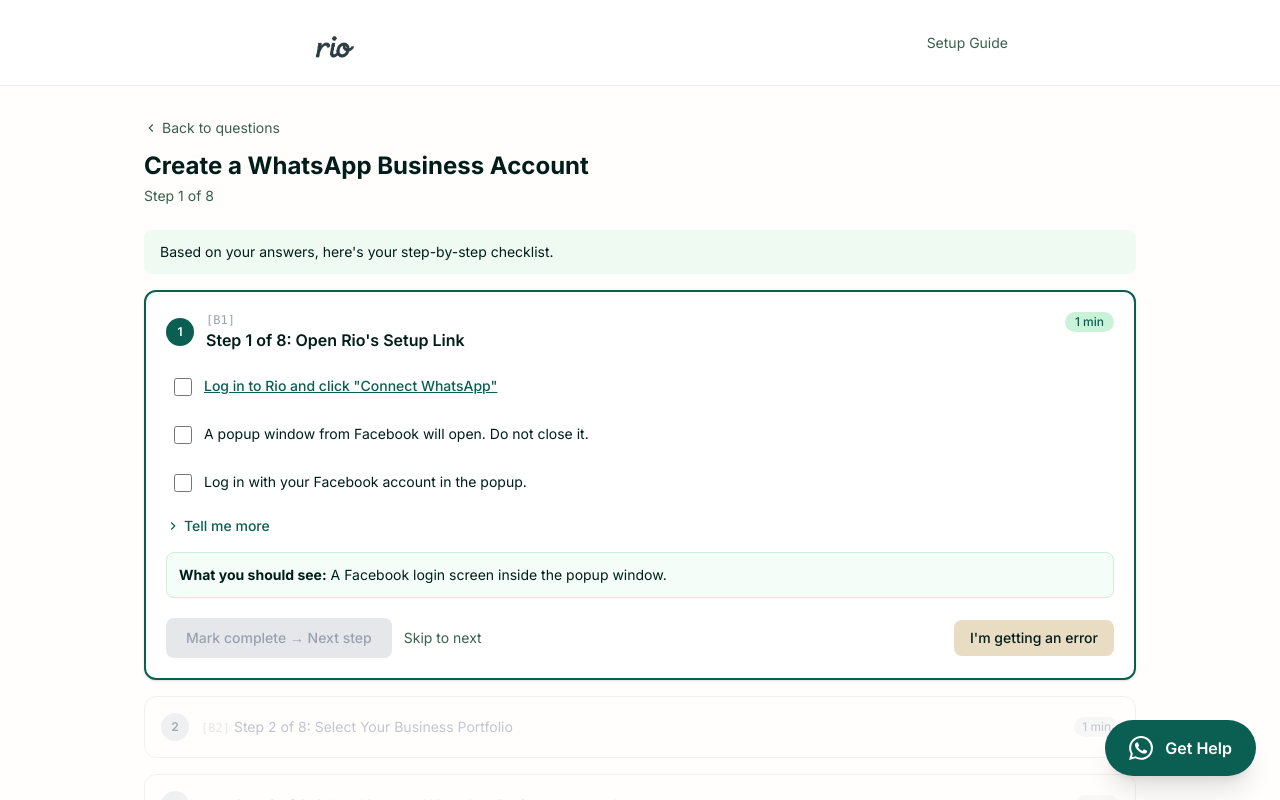
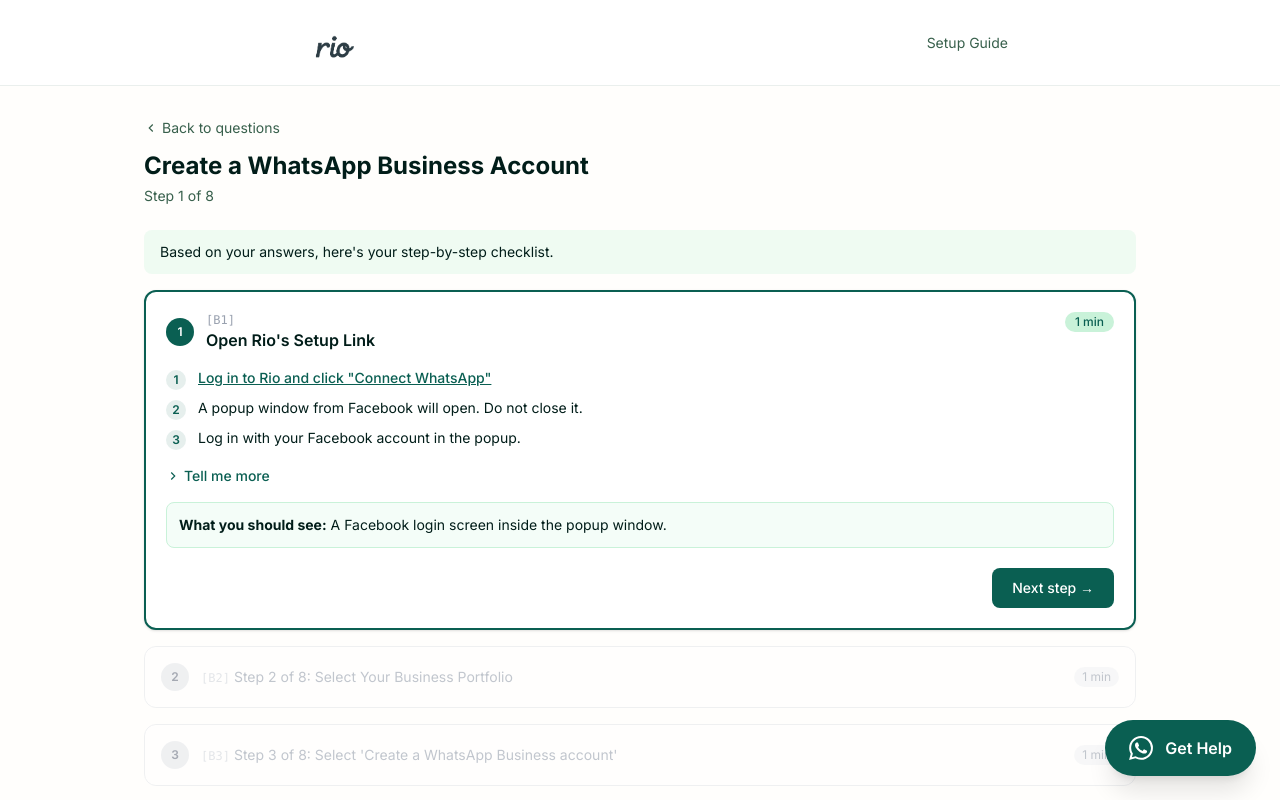
Before and after one commit to josephtandle/rio-onboarding-guide, a Next.js app: page /path-b in a window 1280 px wide. Shown: the top 800 px of the page. Built offline with nearby package versions, Linux system fonts and the light colour scheme.

Commit message:
feat: StepCard overhaul — numbered actions, inline error picker, Next step button
Co-Authored-By: Claude Sonnet 4.6 <noreply@anthropic.com>

```diff
--- a/components/StepCard.tsx
+++ b/components/StepCard.tsx
@@ -2,10 +2,8 @@
 
 import { useState } from "react";
 import Image from "next/image";
-import type { StepData } from "@/lib/types";
-import ErrorAccordion from "./ErrorAccordion";
+import type { StepData, CommonError } from "@/lib/types";
 import ScreenshotPlaceholder from "./ScreenshotPlaceholder";
-import SupportModal from "./SupportModal";
 
 interface StepCardProps {
   step: StepData;
@@ -16,30 +14,26 @@ interface StepCardProps {
   onComplete: () => void;
   onBranch?: (action: string) => void;
   totalSteps: number;
-  screenId?: string; // e.g. "A-1", "B-3"
+  screenId?: string;
 }
 
 export default function StepCard({
   step,
   isActive,
   isCompleted,
-  checkedActions,
-  onToggleAction,
   onComplete,
   onBranch,
   totalSteps,
   screenId,
 }: StepCardProps) {
   const [showTellMeMore, setShowTellMeMore] = useState(false);
-  const [supportOpen, setSupportOpen] = useState(false);
+  const [errorOpen, setErrorOpen] = useState(false);
+  const [selectedError, setSelectedError] = useState<number | null>(null);
 
   const actions = step.actions ?? [];
-  const allChecked =
-    actions.length > 0 &&
-    checkedActions.length === actions.length &&
-    checkedActions.every(Boolean);
+  const errors = step.commonErrors ?? [];
 
-  // Collapsed completed card (non-clickable)
+  // Collapsed completed card
   if (isCompleted && !isActive) {
     return (
       <div className="rounded-xl border border-rio-mint bg-rio-white p-4">
@@ -58,7 +52,7 @@ export default function StepCard({
     );
   }
 
-  // Upcoming (not active, not completed)
+  // Upcoming
   if (!isActive) {
     return (
       <div className="rounded-xl border border-gray-200 bg-rio-white/60 p-4 opacity-60">
@@ -78,55 +72,39 @@ export default function StepCard({
     );
   }
 
-  // Active card — expanded
+  // Active card
   return (
-    <>
-      <div
-        id={`step-${step.number}`}
-        className="rounded-xl bg-rio-white p-5 border-2 border-rio-teal shadow-sm"
-      >
+    <div id={`step-${step.number}`} className="rounded-xl border-2 border-rio-teal bg-rio-white p-5 shadow-sm">
+
       {/* Header */}
       <div className="mb-4 flex items-start justify-between">
         <div className="flex items-center gap-3">
-            <div className="flex h-7 w-7 shrink-0 items-center justify-center rounded-full text-xs font-semibold text-white bg-rio-teal">
+          <div className="flex h-7 w-7 shrink-0 items-center justify-center rounded-full bg-rio-teal text-xs font-semibold text-white">
             {step.number}
           </div>
           <div>
             {screenId && (
               <span className="block font-mono text-xs text-gray-400">[{screenId}]</span>
             )}
-              <h3 className="text-base font-semibold text-rio-black">
-                Step {step.number} of {totalSteps}: {step.title}
-              </h3>
+            <h3 className="text-base font-semibold text-rio-black">{step.title}</h3>
           </div>
         </div>
-          <div className="flex shrink-0 items-center gap-2">
         {step.estimatedTime && (
-              <span className="rounded-full bg-rio-mint px-2.5 py-0.5 text-xs font-medium text-rio-teal">
+          <span className="shrink-0 rounded-full bg-rio-mint px-2.5 py-0.5 text-xs font-medium text-rio-teal">
             {step.estimatedTime}
           </span>
         )}
       </div>
-        </div>
 
-        {/* Success state (final step) */}
+      {/* Success state */}
       {step.successState && (
         <div className="mb-4 rounded-lg border border-rio-mint bg-rio-mint/30 p-5 text-center">
           <div className="mx-auto mb-3 flex h-12 w-12 items-center justify-center rounded-full bg-rio-aqua text-white">
-              <svg
-                width="24"
-                height="24"
-                viewBox="0 0 24 24"
-                fill="none"
-                stroke="currentColor"
-                strokeWidth="3"
-              >
+            <svg width="24" height="24" viewBox="0 0 24 24" fill="none" stroke="currentColor" strokeWidth="3">
               <path d="M20 6 9 17l-5-5" />
             </svg>
           </div>
-            <h4 className="mb-2 text-lg font-semibold text-rio-black">
-              {step.successState.title}
-            </h4>
+          <h4 className="mb-2 text-lg font-semibold text-rio-black">{step.successState.title}</h4>
           <ul className="mb-4 space-y-2 text-left text-sm text-rio-black">
             {step.successState.bullets.map((b, i) => (
               <li key={i} className="flex gap-2">
@@ -146,40 +124,29 @@ export default function StepCard({
         </div>
       )}
 
-        {/* Actions as checkboxes */}
+      {/* Actions as numbered list */}
       {actions.length > 0 && (
-          <div className="mb-4 space-y-3">
+        <ol className="mb-4 space-y-2">
           {actions.map((action, i) => (
-              <label
-                key={i}
-                className="flex cursor-pointer items-start gap-3 rounded-lg p-2 hover:bg-rio-beige"
-              >
-                <input
-                  type="checkbox"
-                  checked={checkedActions[i] || false}
-                  onChange={() => onToggleAction(i)}
-                  className="mt-0.5"
-                />
-                <span className="text-sm text-rio-black">
+            <li key={i} className="flex gap-3 text-sm text-rio-black">
+              <span className="mt-0.5 flex h-5 w-5 shrink-0 items-center justify-center rounded-full bg-rio-teal/10 text-xs font-semibold text-rio-teal">
+                {i + 1}
+              </span>
               {action.href ? (
-                    <>
                 <a
                   href={action.href}
                   target="_blank"
                   rel="noopener noreferrer"
                   className="font-medium text-rio-teal underline hover:opacity-80"
-                        onClick={(e) => e.stopPropagation()}
                 >
                   {action.label}
                 </a>
-                    </>
               ) : (
-                    action.label
+                <span>{action.label}</span>
               )}
-                </span>
-              </label>
+            </li>
           ))}
-          </div>
+        </ol>
       )}
 
       {/* Warning callout */}
@@ -190,7 +157,7 @@ export default function StepCard({
         </div>
       )}
 
-        {/* Screenshot — real image or placeholder */}
+      {/* Screenshot */}
       {step.screenshotSrc ? (
         <div className="mb-4 overflow-hidden rounded-lg border border-gray-200">
           <Image
@@ -213,12 +180,7 @@ export default function StepCard({
             className="flex items-center gap-1 text-sm font-medium text-rio-teal hover:underline"
           >
             <svg
-                width="14"
-                height="14"
-                viewBox="0 0 24 24"
-                fill="none"
-                stroke="currentColor"
-                strokeWidth="2"
+              width="14" height="14" viewBox="0 0 24 24" fill="none" stroke="currentColor" strokeWidth="2"
               className={`transition-transform ${showTellMeMore ? "rotate-90" : ""}`}
             >
               <path d="m9 18 6-6-6-6" />
@@ -243,9 +205,7 @@ export default function StepCard({
       {/* Branch */}
       {step.branch && (
         <div className="mb-4 rounded-lg border border-rio-green/20 p-4">
-            <p className="mb-3 text-sm font-medium text-rio-black">
-              {step.branch.question}
-            </p>
+          <p className="mb-3 text-sm font-medium text-rio-black">{step.branch.question}</p>
           <div className="flex flex-wrap gap-2">
             {step.branch.options.map((opt, i) => (
               <button
@@ -260,45 +220,157 @@ export default function StepCard({
         </div>
       )}
 
-        {/* Common errors */}
-        {step.commonErrors && <ErrorAccordion errors={step.commonErrors} />}
-
-        {/* Buttons row */}
-        <div className="mt-5 flex flex-wrap items-center gap-3">
-          {!step.successState && (
+      {/* Inline error panel */}
+      {errors.length > 0 && errorOpen && (
+        <div className="mb-4 rounded-lg border border-red-200 bg-red-50 p-4">
+          {selectedError === null ? (
             <>
+              <p className="mb-3 text-sm font-semibold text-red-800">Which error are you getting?</p>
+              <div className="flex flex-col gap-2">
+                {errors.map((err, i) => (
                   <button
-                onClick={onComplete}
-                disabled={!allChecked}
-                className={`rounded-lg px-5 py-2.5 text-sm font-medium ${
-                  allChecked
-                    ? "bg-rio-teal text-white hover:opacity-90"
-                    : "cursor-not-allowed bg-gray-200 text-gray-400"
-                }`}
+                    key={i}
+                    onClick={() => setSelectedError(i)}
+                    className="rounded-lg border border-red-200 bg-white px-4 py-3 text-left text-sm text-rio-black hover:border-red-400 hover:bg-red-50"
                   >
-                Mark complete &rarr; Next step
+                    {err.title}
                   </button>
-              {!allChecked && (
-                <button
-                  onClick={onComplete}
-                  className="text-sm text-rio-green hover:underline"
-                >
-                  Skip to next
-                </button>
+                ))}
+              </div>
+            </>
+          ) : (
+            <ErrorDetail error={errors[selectedError]} onBack={() => setSelectedError(null)} />
           )}
-            </>
+        </div>
       )}
 
+      {/* Bottom row */}
+      {!step.successState && (
+        <div className="mt-5 flex items-center justify-between gap-3">
+          {errors.length > 0 ? (
             <button
-            onClick={() => setSupportOpen(true)}
-            className="ml-auto rounded-lg bg-rio-sand px-4 py-2 text-sm font-medium text-rio-black hover:opacity-90"
+              onClick={() => { setErrorOpen(!errorOpen); setSelectedError(null); }}
+              className="rounded-lg border border-red-200 bg-red-50 px-4 py-2.5 text-sm font-medium text-red-700 hover:bg-red-100"
             >
               I&apos;m getting an error
             </button>
+          ) : (
+            <div />
+          )}
+          <button
+            onClick={onComplete}
+            className="rounded-lg bg-rio-teal px-5 py-2.5 text-sm font-medium text-white hover:opacity-90"
+          >
+            Next step &rarr;
+          </button>
         </div>
+      )}
+    </div>
+  );
+}
+
+function ErrorDetail({ error, onBack }: { error: CommonError; onBack: () => void }) {
+  return (
+    <div>
+      <button
+        onClick={onBack}
+        className="mb-3 flex items-center gap-1 text-xs font-medium text-red-700 hover:underline"
+      >
+        <svg width="12" height="12" viewBox="0 0 24 24" fill="none" stroke="currentColor" strokeWidth="2">
+          <path d="m15 18-6-6 6-6" />
+        </svg>
+        Back to error list
+      </button>
+
+      {/* Error message */}
+      <div className="mb-3">
+        <p className="mb-1 text-xs font-semibold uppercase tracking-wide text-red-700">Error Message</p>
+        <p className="rounded-lg border border-red-200 bg-white px-3 py-2 text-sm font-medium text-rio-black">
+          {error.title}
+        </p>
       </div>
 
-      <SupportModal open={supportOpen} onClose={() => setSupportOpen(false)} />
-    </>
+      {/* Error screenshot */}
+      {error.screenshotSrc && (
+        <div className="mb-3 overflow-hidden rounded-lg border border-red-200">
+          <Image src={error.screenshotSrc} alt={error.title} width={500} height={300} className="w-full" />
+        </div>
+      )}
+
+      {/* Context */}
+      <div className="mb-3">
+        <p className="mb-1 text-xs font-semibold uppercase tracking-wide text-red-700">What this means</p>
+        <p className="text-sm text-rio-black">{error.description}</p>
+      </div>
+
+      {/* How to fix */}
+      {error.fixSteps && error.fixSteps.length > 0 && (
+        <div className="rounded-lg border border-blue-200 bg-blue-50 p-4">
+          <p className="mb-3 text-xs font-semibold uppercase tracking-wide text-blue-800">How to Fix</p>
+          <ol className="space-y-2">
+            {error.fixSteps.map((s, i) => (
+              <li key={i} className="flex gap-2 text-sm text-blue-900">
+                <span className="flex h-5 w-5 shrink-0 items-center justify-center rounded-full bg-blue-200 text-xs font-bold text-blue-800">
+                  {i + 1}
+                </span>
+                {s.href ? (
+                  <a href={s.href} target="_blank" rel="noopener noreferrer" className="underline hover:opacity-80">
+                    {s.label}
+                  </a>
+                ) : (
+                  <span>{s.label}</span>
+                )}
+              </li>
+            ))}
+          </ol>
+          {error.fixScreenshotSrc && (
+            <div className="mt-3 overflow-hidden rounded-lg border border-blue-200">
+              <Image src={error.fixScreenshotSrc} alt="Fix screenshot" width={500} height={300} className="w-full" />
+            </div>
+          )}
+          {error.fixNote && (
+            <p className="mt-3 flex gap-2 rounded border border-amber-200 bg-amber-50 px-3 py-2 text-xs text-amber-800">
+              <span className="shrink-0">⏱</span>
+              {error.fixNote}
+            </p>
+          )}
+        </div>
+      )}
+
+      {/* Sub-fix */}
+      {error.subFix && (
+        <div className="mt-3 rounded-lg border border-gray-200 bg-gray-50 p-3">
+          <p className="mb-2 text-xs font-semibold text-gray-700">{error.subFix.trigger}</p>
+          <ol className="space-y-1.5">
+            {error.subFix.steps.map((s, i) => (
+              <li key={i} className="flex gap-2 text-xs text-gray-800">
+                <span className="flex h-4 w-4 shrink-0 items-center justify-center rounded-full bg-gray-200 text-xs font-bold text-gray-600">
+                  {i + 1}
+                </span>
+                {s.href ? (
+                  <a href={s.href} target="_blank" rel="noopener noreferrer" className="underline hover:opacity-80">
+                    {s.label}
+                  </a>
+                ) : (
+                  <span>{s.label}</span>
+                )}
+              </li>
+            ))}
+          </ol>
+          {error.subFix.screenshotSrc && (
+            <div className="mt-3 overflow-hidden rounded-lg border border-gray-200">
+              <Image src={error.subFix.screenshotSrc} alt={error.subFix.trigger} width={500} height={300} className="w-full" />
+            </div>
+          )}
+        </div>
+      )}
+
+      {/* Dead-end note */}
+      {error.deadEndNote && (
+        <p className="mt-3 rounded border border-amber-200 bg-amber-50 px-3 py-2 text-xs italic text-amber-700">
+          {error.deadEndNote}
+        </p>
+      )}
+    </div>
   );
 }
```
Lines whose indentation alone changed are shown as unchanged.
